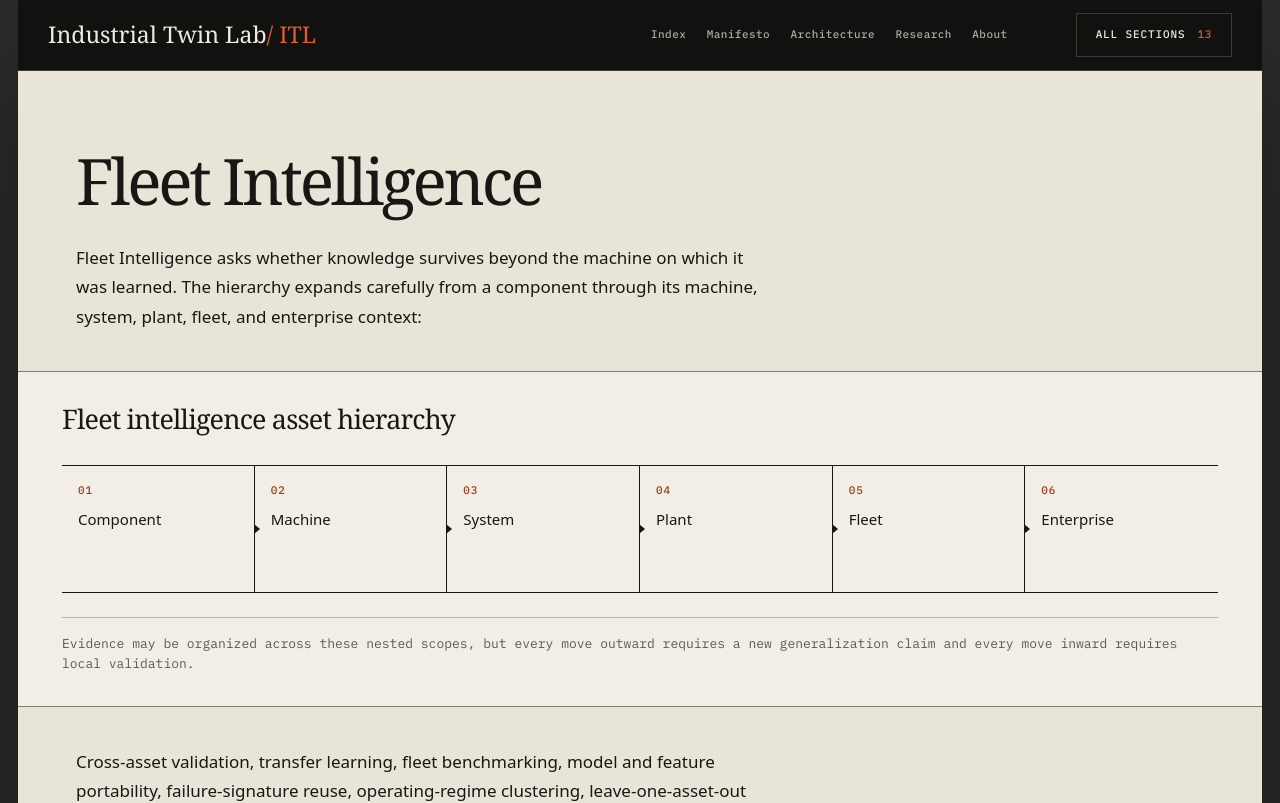
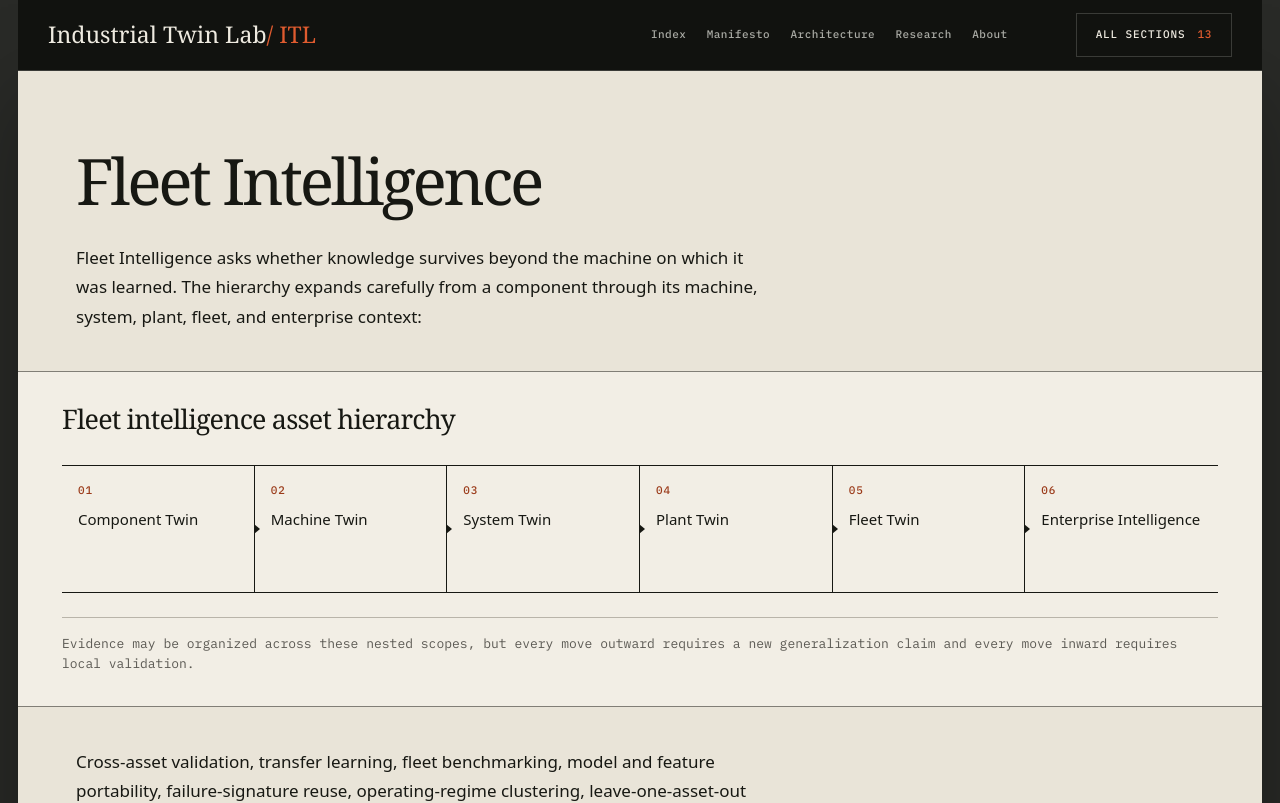
Before and after one commit to aserdargun/itl-aserdargun-com, a Next.js app: page /fleet-intelligence in a window 1280 px wide. Shown: the top 803 px of the page. Built offline with nearby package versions, Linux system fonts and the light colour scheme.

Commit message:
fix: preserve intelligence sequence continuity

```diff
--- a/app/ai-scientist/page.tsx
+++ b/app/ai-scientist/page.tsx
@@ -77,6 +77,7 @@ function IntelligenceFigure({ children, ...preProps }: ComponentProps<"pre">) {
     return (
       <FlowDiagram
         caption="The AI Scientist may structure and request this isolated experiment path; it cannot send a command to P-101 or approve its own evidence."
+        continuous
         steps={AI_SCIENTIST_CATALOGUE.experimentFlow}
         title="P-101 hypothesis-to-evidence experiment flow"
       />
--- a/app/fleet-intelligence/page.tsx
+++ b/app/fleet-intelligence/page.tsx
@@ -63,6 +63,7 @@ function FleetFigure({ children, ...preProps }: ComponentProps<"pre">) {
     return (
       <FlowDiagram
         caption="Evidence may be organized across these nested scopes, but every move outward requires a new generalization claim and every move inward requires local validation."
+        continuous
         steps={FLEET_INTELLIGENCE_CATALOGUE.hierarchy}
         title="Fleet intelligence asset hierarchy"
       />
@@ -77,6 +78,7 @@ function FleetFigure({ children, ...preProps }: ComponentProps<"pre">) {
     return (
       <KnowledgeFlywheel
         caption="The ordered cycle preserves successful and failed replication evidence. Human owners decide whether the next asset-local experiment is warranted."
+        continuous
         steps={FLEET_INTELLIGENCE_CATALOGUE.knowledgeFlywheel}
         title="Knowledge Flywheel"
       />
--- a/app/globals.css
+++ b/app/globals.css
@@ -2435,6 +2435,12 @@ svg {
   white-space: pre-wrap;
 }
 
+.intelligence-publication .diagram-sequence-region {
+  max-width: 100%;
+  overflow-x: auto;
+  overscroll-behavior-inline: contain;
+}
+
 .intelligence-hypotheses {
   width: var(--measure-long);
   max-width: 100%;
@@ -2516,6 +2522,37 @@ svg {
   font-weight: 500;
   letter-spacing: 0.08em;
   text-transform: uppercase;
+}
+
+@media (max-width: 850px) {
+  .intelligence-publication
+    .diagram-sequence-region
+    > :is(.diagram-flow__list, .knowledge-flywheel__cycle) {
+    grid-template-columns: 1fr !important;
+  }
+
+  .intelligence-publication
+    .diagram-sequence-region
+    .diagram-flow__step:not(:last-child) {
+    border-right: 0;
+    border-bottom: 0;
+  }
+
+  .intelligence-publication
+    .diagram-sequence-region
+    :is(
+      .diagram-flow__step:not(:last-child),
+      .knowledge-flywheel__cycle li:not(:last-child)
+    )::after {
+    top: auto;
+    right: 50%;
+    bottom: -7px;
+    border-top: 6px solid var(--color-ink);
+    border-right: 5px solid transparent;
+    border-bottom: 0;
+    border-left: 5px solid transparent;
+    transform: translateX(50%);
+  }
 }
 
 .intelligence-protocol__ledger dd {
--- a/components/diagrams/flow-diagram.tsx
+++ b/components/diagrams/flow-diagram.tsx
@@ -2,13 +2,26 @@ export interface FlowDiagramProps {
   readonly title: string;
   readonly caption?: string;
   readonly steps: readonly string[];
+  readonly continuous?: boolean;
 }
 
-export function FlowDiagram({ title, caption, steps }: FlowDiagramProps) {
-  return (
-    <figure className="diagram-figure diagram-flow" aria-label={title}>
-      <h2 className="diagram-figure__title">{title}</h2>
-      <ol className="diagram-flow__list">
+export function FlowDiagram({
+  title,
+  caption,
+  steps,
+  continuous = false,
+}: FlowDiagramProps) {
+  const sequence = (
+    <ol
+      className="diagram-flow__list"
+      style={
+        continuous
+          ? {
+              gridTemplateColumns: `repeat(${steps.length}, minmax(9rem, 1fr))`,
+            }
+          : undefined
+      }
+    >
       {steps.map((step, index) => (
         <li className="diagram-flow__step" key={`${index}-${step}`}>
           <span className="diagram-index" aria-hidden="true">
@@ -18,6 +31,23 @@ export function FlowDiagram({ title, caption, steps }: FlowDiagramProps) {
         </li>
       ))}
     </ol>
+  );
+
+  return (
+    <figure className="diagram-figure diagram-flow" aria-label={title}>
+      <h2 className="diagram-figure__title">{title}</h2>
+      {continuous ? (
+        <div
+          aria-label={`${title} ordered sequence`}
+          className="diagram-sequence-region"
+          role="region"
+          tabIndex={0}
+        >
+          {sequence}
+        </div>
+      ) : (
+        sequence
+      )}
       {caption ? <figcaption>{caption}</figcaption> : null}
     </figure>
   );
--- a/components/diagrams/knowledge-flywheel.tsx
+++ b/components/diagrams/knowledge-flywheel.tsx
@@ -2,17 +2,26 @@ export interface KnowledgeFlywheelProps {
   readonly title: string;
   readonly caption?: string;
   readonly steps: readonly string[];
+  readonly continuous?: boolean;
 }
 
 export function KnowledgeFlywheel({
   title,
   caption,
   steps,
+  continuous = false,
 }: KnowledgeFlywheelProps) {
-  return (
-    <figure className="diagram-figure knowledge-flywheel" aria-label={title}>
-      <h2 className="diagram-figure__title">{title}</h2>
-      <ol className="knowledge-flywheel__cycle">
+  const sequence = (
+    <ol
+      className="knowledge-flywheel__cycle"
+      style={
+        continuous
+          ? {
+              gridTemplateColumns: `repeat(${steps.length}, minmax(8rem, 1fr))`,
+            }
+          : undefined
+      }
+    >
       {steps.map((step, index) => (
         <li key={`${index}-${step}`}>
           <span className="diagram-index" aria-hidden="true">
@@ -22,6 +31,23 @@ export function KnowledgeFlywheel({
         </li>
       ))}
     </ol>
+  );
+
+  return (
+    <figure className="diagram-figure knowledge-flywheel" aria-label={title}>
+      <h2 className="diagram-figure__title">{title}</h2>
+      {continuous ? (
+        <div
+          aria-label={`${title} ordered sequence`}
+          className="diagram-sequence-region"
+          role="region"
+          tabIndex={0}
+        >
+          {sequence}
+        </div>
+      ) : (
+        sequence
+      )}
       <p className="knowledge-flywheel__continuation">
         The ordered cycle continues from the final step to the first.
       </p>
--- a/lib/data/intelligence.ts
+++ b/lib/data/intelligence.ts
@@ -82,7 +82,14 @@ export const AI_SCIENTIST_CATALOGUE = {
 };
 
 export const FLEET_INTELLIGENCE_CATALOGUE = {
-  hierarchy: ["Component", "Machine", "System", "Plant", "Fleet", "Enterprise"],
+  hierarchy: [
+    "Component Twin",
+    "Machine Twin",
+    "System Twin",
+    "Plant Twin",
+    "Fleet Twin",
+    "Enterprise Intelligence",
+  ],
   protocol: {
     trainLabel: "Train",
     trainAssets: "Pump P01–P49",
```
Also changed, not shown: 1 other file (tests, documents, lock files or other folders). Lines whose indentation alone changed are shown as unchanged.
